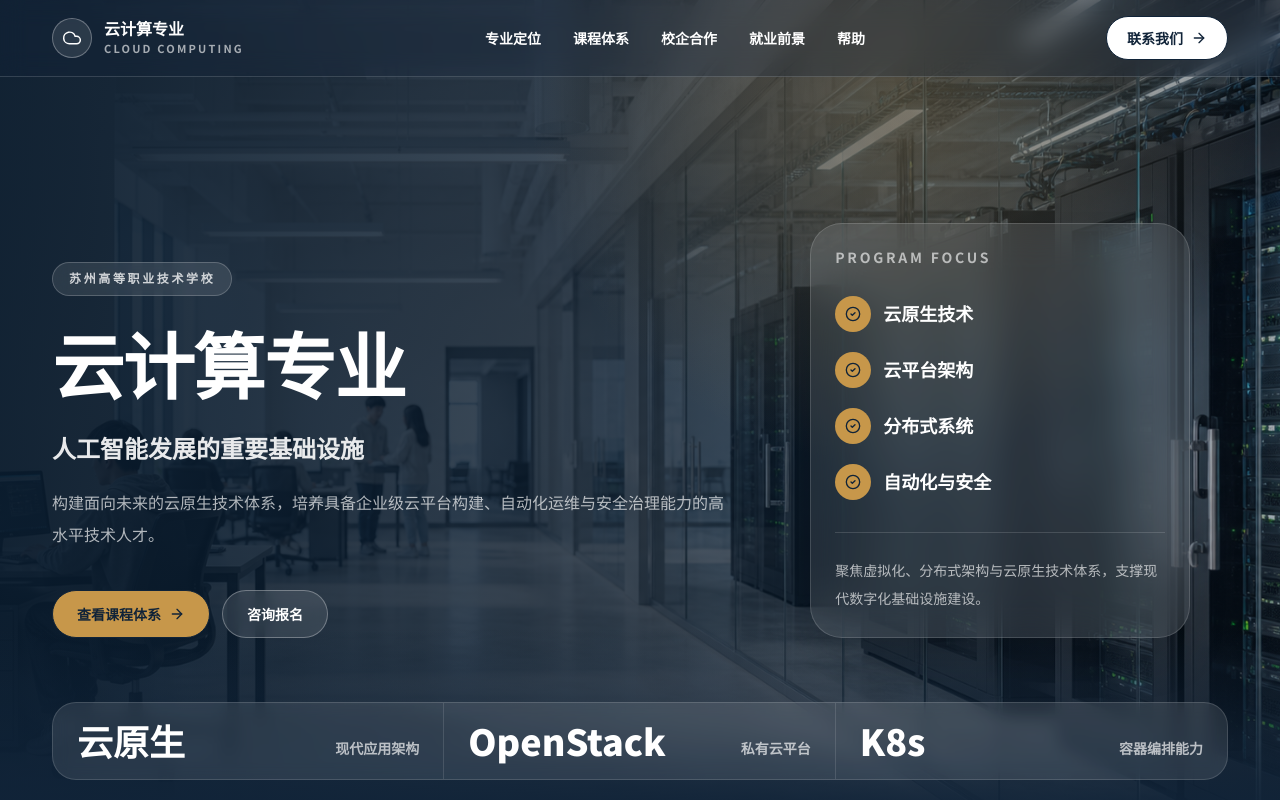
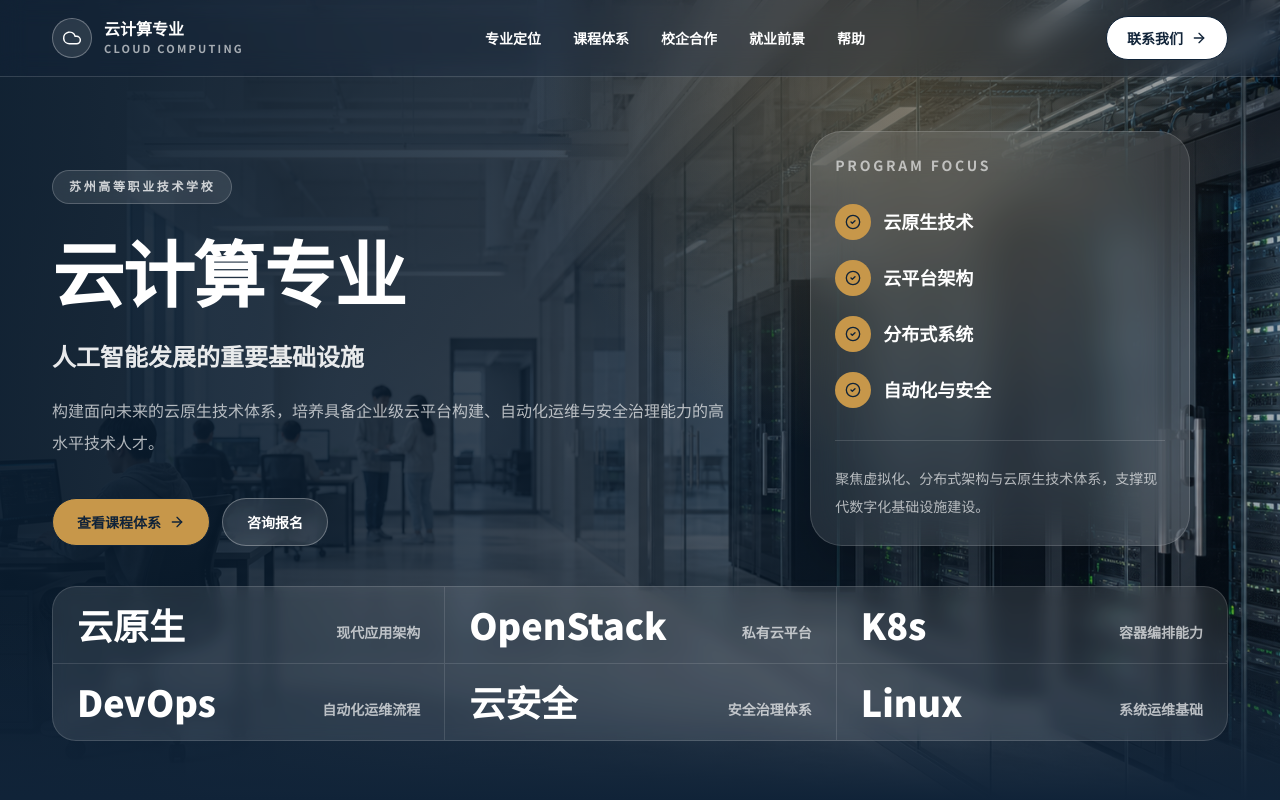
Before and after one commit to igweek/cloudcomputeingteam, a React (Vite) app: page / in a window 1280 px wide. Shown: the top 800 px of the page. Built offline with nearby package versions, Linux system fonts and the light colour scheme.

Commit message:
Update hero layout metrics

```diff
--- a/src/pages/home.tsx
+++ b/src/pages/home.tsx
@@ -23,6 +23,7 @@ import { Button } from "@/components/ui/button";
 import { Input } from "@/components/ui/input";
 import { Textarea } from "@/components/ui/textarea";
 import { useToast } from "@/hooks/use-toast";
+import { cn } from "@/lib/utils";
 
 const navItems = [
   { label: "专业定位", id: "position" },
@@ -36,6 +37,9 @@ const metrics = [
   { value: "云原生", label: "现代应用架构" },
   { value: "OpenStack", label: "私有云平台" },
   { value: "K8s", label: "容器编排能力" },
+  { value: "DevOps", label: "自动化运维流程" },
+  { value: "云安全", label: "安全治理体系" },
+  { value: "Linux", label: "系统运维基础" },
 ];
 
 const focusAreas = [
@@ -287,7 +291,7 @@ export default function Home() {
         </nav>
 
         <main>
-          <section id="hero" className="relative min-h-[820px] overflow-hidden bg-navy text-white">
+          <section id="hero" className="relative min-h-[100svh] overflow-hidden bg-navy text-white">
             <img src="/cloud-lab-hero.png" alt="现代云计算实训中心" className="absolute inset-0 h-full w-full object-cover" />
             <div className="absolute inset-0 bg-[linear-gradient(90deg,rgba(9,27,45,0.94)_0%,rgba(9,27,45,0.78)_47%,rgba(9,27,45,0.34)_100%)]" />
             <div className="absolute inset-0 bg-[radial-gradient(circle_at_70%_12%,rgba(199,151,74,0.28),transparent_32%)]" />
@@ -297,7 +301,7 @@ export default function Home() {
               variants={stagger}
               initial="hidden"
               animate="visible"
-              className="relative z-10 mx-auto flex min-h-[820px] max-w-[1240px] flex-col justify-end px-5 pb-10 pt-32 md:px-8"
+              className="relative z-10 mx-auto flex min-h-[100svh] max-w-[1240px] flex-col justify-center px-5 pb-8 pt-28 md:px-8 lg:pb-10 lg:pt-28"
             >
               <div className="grid items-end gap-10 lg:grid-cols-[minmax(0,0.95fr)_380px]">
                 <div className="max-w-3xl">
@@ -354,10 +358,19 @@ export default function Home() {
 
               <motion.div
                 variants={fadeUp}
-                className="mt-16 grid divide-y divide-white/12 overflow-hidden rounded-[1.5rem] border border-white/14 bg-white/10 backdrop-blur md:grid-cols-3 md:divide-x md:divide-y-0"
+                className="mt-10 grid overflow-hidden rounded-[1.5rem] border border-white/14 bg-white/10 backdrop-blur md:grid-cols-3"
               >
-                {metrics.map((item) => (
-                  <div key={item.label} className="flex items-end justify-between gap-5 px-6 py-5">
+                {metrics.map((item, index) => (
+                  <div
+                    key={item.label}
+                    className={cn(
+                      "flex items-end justify-between gap-5 border-white/12 px-6 py-5",
+                      index > 0 && "border-t",
+                      index < 3 && "md:border-t-0",
+                      index >= 3 && "md:border-t",
+                      index % 3 !== 0 && "md:border-l",
+                    )}
+                  >
                     <span className="text-3xl font-black leading-none md:text-4xl">{item.value}</span>
                     <span className="max-w-28 text-right text-sm font-semibold leading-5 text-white/68">{item.label}</span>
                   </div>
```
